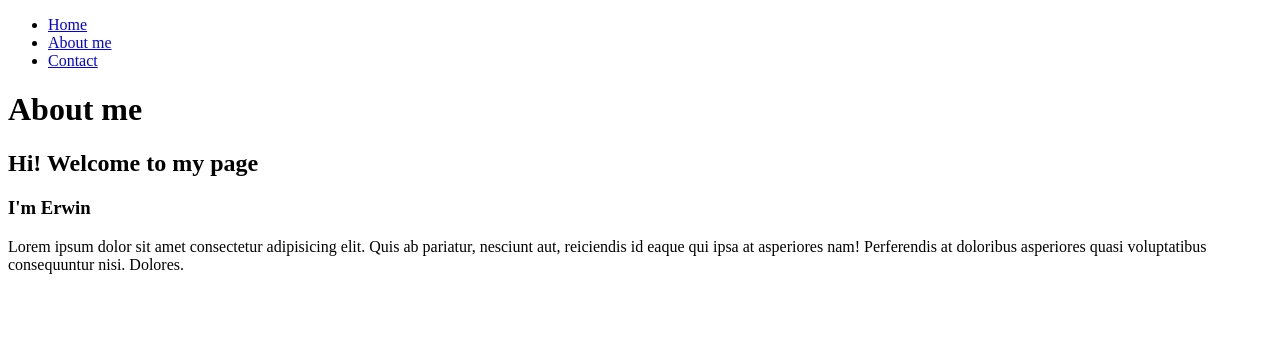
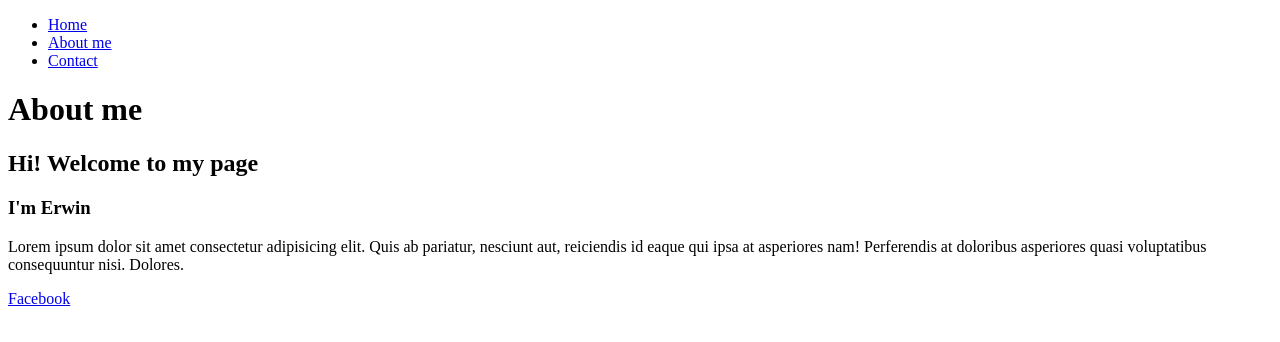
Before and after one commit to ErwinRguez88/GIT-AzulSchool, a plain HTML site: page index.html in a window 1280 px wide. Drawn offline with Linux system fonts and the light colour scheme.

Commit message:
Added footer

```diff
--- a/index.html
+++ b/index.html
@@ -21,5 +21,6 @@
 <h3>I'm <span>Erwin</span></h3>
 <p>Lorem ipsum dolor sit amet consectetur adipisicing elit. Quis ab pariatur, nesciunt aut, reiciendis id eaque qui ipsa at asperiores nam! Perferendis at doloribus asperiores quasi voluptatibus consequuntur nisi. Dolores.</p>
 </main>
+<footer><a href="https://www.facebook.com/ErwinRguez/">Facebook</a></footer>
 </body>
 </html>
```
